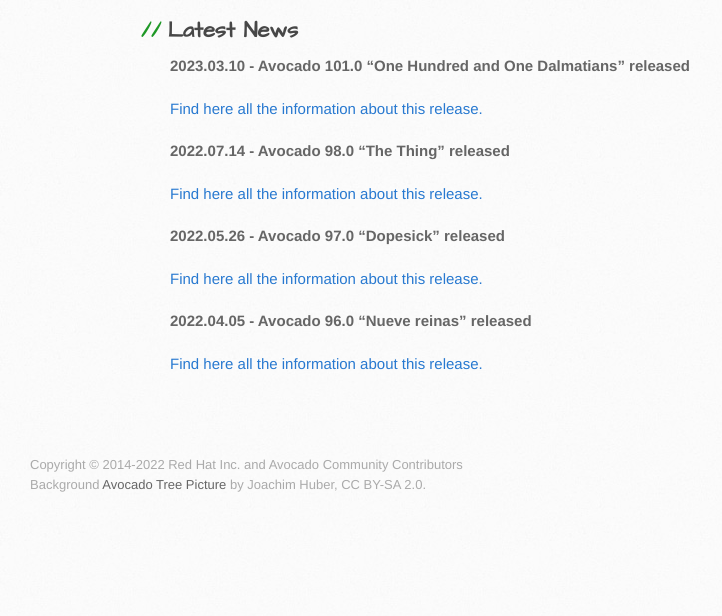
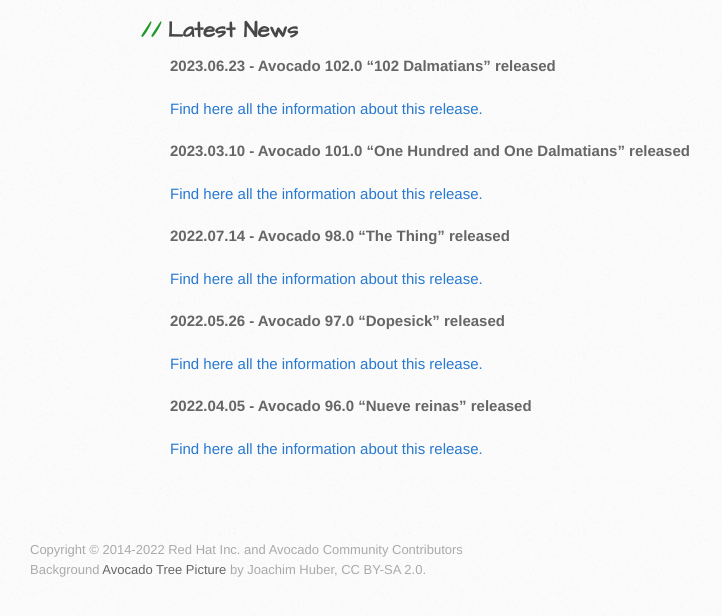
Before and after one commit to avocado-framework/avocado-framework.github.io, a Jekyll site: the page built from index.md, in a window 1280 px wide, cut to the strip 669-1298 px from the top of the page. Shown: the top 616 px of the strip, without its empty margins (0-722 px from the left). Built offline with Jekyll 4.4.1, drawn with Linux system fonts in a browser that asks for light colours; our own code applies the rules of GitHub Pages for plain Markdown files; before the commit the page ends 1213 px from its top, so only the background shows below that.

Commit message:
Add release 102.0
Signed-off-by: Cleber Rosa <crosa@redhat.com>

```diff
--- a/index.md
+++ b/index.md
@@ -17,6 +17,10 @@
 
 ## Latest News
 
+**2023.06.23 - Avocado 102.0 "102 Dalmatians" released**
+
+[Find here all the information about this release.](https://avocado-framework.readthedocs.io/en/latest/releases/102_0.html)
+
 **2023.03.10 - Avocado 101.0 "One Hundred and One Dalmatians" released**
 
 [Find here all the information about this release.](https://avocado-framework.readthedocs.io/en/latest/releases/101_0.html)
```
